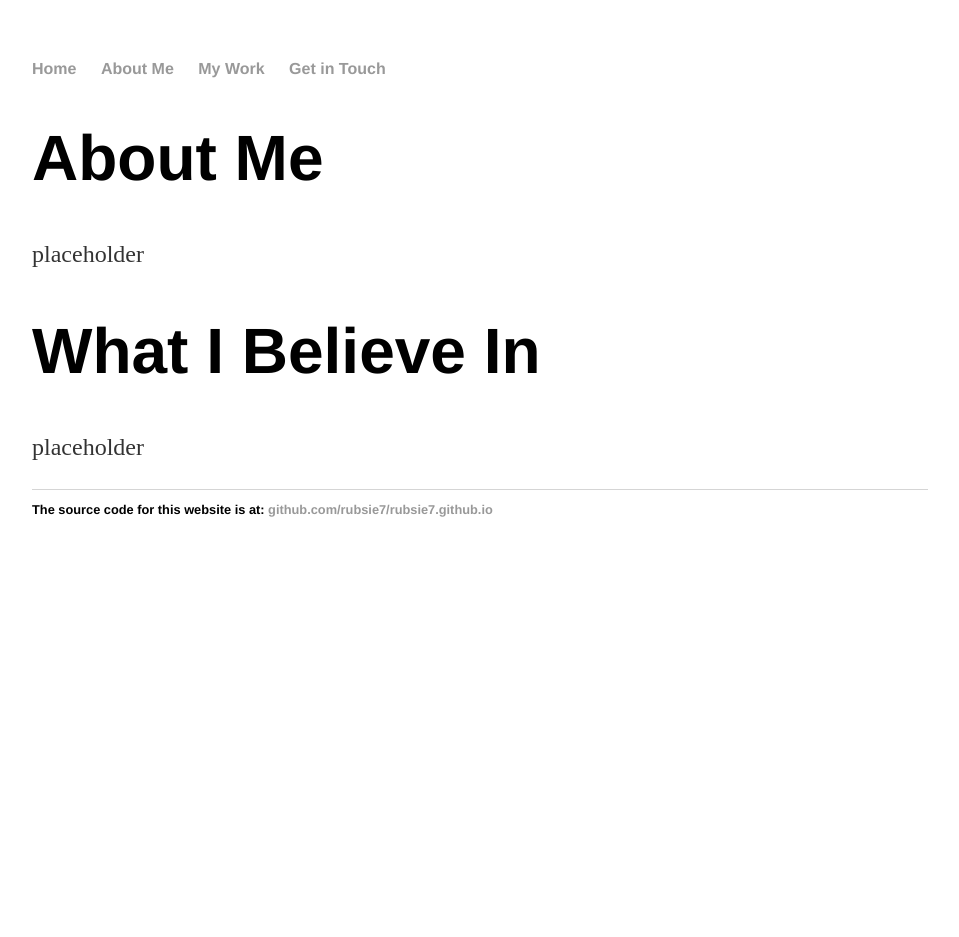
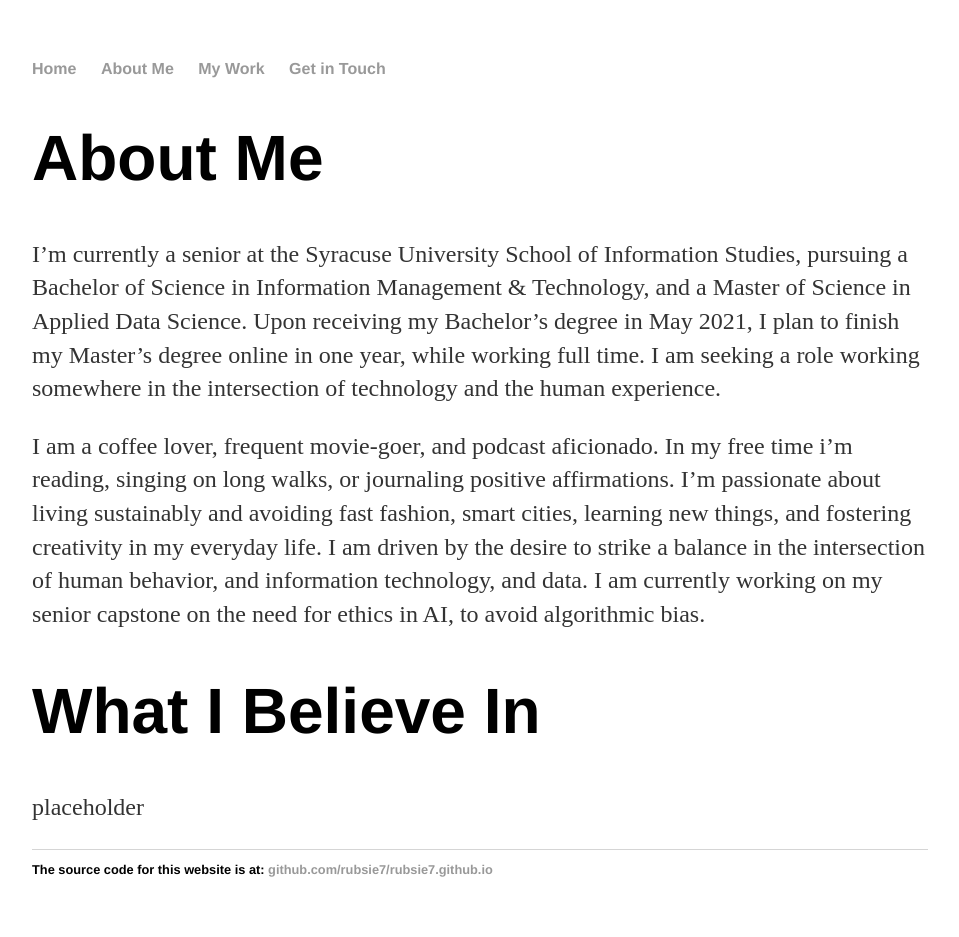
Before and after one commit to rubsie7/rubsie7.github.io, a Jekyll site: the page aboutme/index.html, which Jekyll copies as it is, in a window 1280 px wide. Shown: the whole page, without its empty margins (160-1119 px from the left). Built offline with Jekyll 4.4.1, drawn with Linux system fonts in a browser that asks for light colours; before the commit the page ends 900 px from its top, so only the background shows below that.

Commit message:
Update index.html

```diff
--- a/aboutme/index.html
+++ b/aboutme/index.html
@@ -17,7 +17,8 @@
 		<div class="container">
     		<div class="blurb">
         		<h1>About Me</h1>
-			      <p>placeholder</p>
+			<p>I’m currently a senior at the Syracuse University School of Information Studies, pursuing a Bachelor of Science in Information Management & Technology, and a Master of Science in Applied Data Science. Upon receiving my Bachelor’s degree in May 2021, I plan to finish my Master’s degree online in one year, while working full time. I am seeking a role working somewhere in the intersection of technology and the human experience.</p>
+			<p>I am a coffee lover, frequent movie-goer, and podcast aficionado. In my free time i’m reading, singing on long walks, or journaling positive affirmations. I’m passionate about living sustainably and avoiding fast fashion, smart cities, learning new things, and fostering creativity in my everyday life. I am driven by the desire to strike a balance in the intersection of human behavior, and information technology, and data. I am currently working on my senior capstone on the need for ethics in AI, to avoid algorithmic bias.</p>
 
           <h1>What I Believe In</h1>
           <p>placeholder</p>
```
